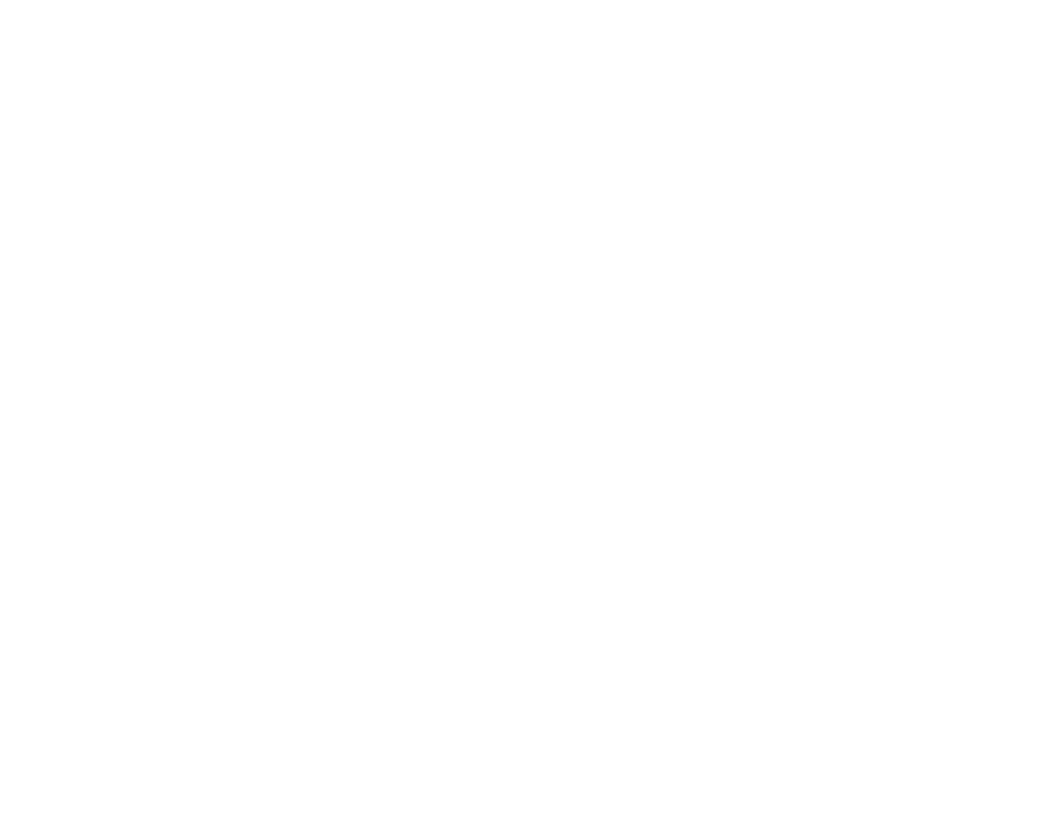
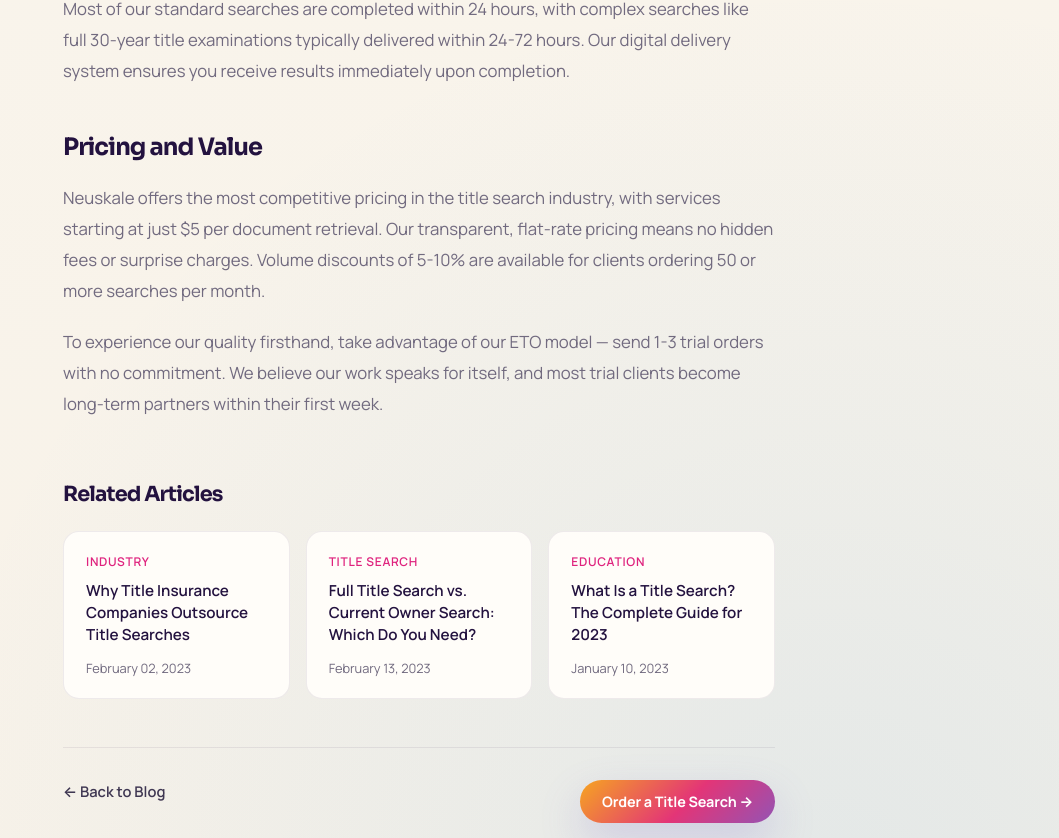
Before and after one commit to neuskale/neuskaleweb, a Next.js app: page /blog/current-owner-search-explained in a window 1280 px wide. Shown: the part 1959-2797 px from the top of the page, without its empty margins (221-1280 px from the left). Before the commit the page ends 1275 px from the top, so only its background shows below. Built offline with nearby package versions, Linux system fonts and the light colour scheme.

Commit message:
Initial commit

```diff
--- a/app/blog/[slug]/page.tsx
+++ b/app/blog/[slug]/page.tsx
@@ -1,4 +1,6 @@
 import type { Metadata } from 'next';
+import fs from 'fs';
+import path from 'path';
 import Link from 'next/link';
 import { notFound } from 'next/navigation';
 import MobileStickyCta from '@/components/MobileStickyCta';
@@ -21,38 +23,127 @@
   };
 }
 
+function extractBlogContent(html: string): string {
+  const start = html.indexOf('<div class="blog-post-content">');
+  if (start === -1) return '';
+  const slice = html.slice(start + '<div class="blog-post-content">'.length);
+  const authorIdx = slice.indexOf('<div class="blog-author');
+  return authorIdx !== -1 ? slice.slice(0, authorIdx) : slice;
+}
+
+interface RelatedArticle {
+  slug: string;
+  cat: string;
+  title: string;
+  date: string;
+}
+
+function extractRelatedArticles(html: string): RelatedArticle[] {
+  const relatedIdx = html.indexOf('class="related-posts"');
+  if (relatedIdx === -1) return [];
+  const section = html.slice(relatedIdx);
+  const cards: RelatedArticle[] = [];
+  const cardRegex = /href="([^"]+\.html)"[^>]*class="related-card"[\s\S]*?<span class="related-cat">([^<]+)<\/span>\s*<h4>([^<]+)<\/h4>\s*<span class="related-date">([^<]+)<\/span>/g;
+  let m;
+  while ((m = cardRegex.exec(section)) !== null) {
+    cards.push({
+      slug: m[1].replace('.html', ''),
+      cat: m[2].trim(),
+      title: m[3].trim(),
+      date: m[4].trim(),
+    });
+  }
+  return cards;
+}
+
 export default function BlogPostPage({ params }: Props) {
   const article = blogData.find(a => a.slug === params.slug);
   if (!article) notFound();
 
+  const htmlFilePath = path.join(process.cwd(), 'public', 'blog', `${params.slug}.html`);
+  let blogContent = '';
+  let relatedArticles: RelatedArticle[] = [];
+  if (fs.existsSync(htmlFilePath)) {
+    const raw = fs.readFileSync(htmlFilePath, 'utf-8');
+    blogContent = extractBlogContent(raw);
+    relatedArticles = extractRelatedArticles(raw);
+  }
+
   return (
     <>
+      <style>{`
+        .blog-post-content h2 { margin: 48px 0 20px; font-size: 1.5rem; }
+        .blog-post-content p { font-size: 1.05rem; line-height: 1.85; color: var(--text-muted); margin-bottom: 20px; }
+        .blog-post-content ul { margin: 20px 0 28px; padding: 0; list-style: none; }
+        .blog-post-content ul li { padding: 12px 0; border-bottom: 1px solid var(--border); font-size: 0.98rem; color: var(--text-muted); line-height: 1.7; }
+        .blog-post-content ul li:last-child { border-bottom: none; }
+        .blog-post-content ul li strong { color: var(--text-dark); }
+        .blog-post-content ol { margin: 20px 0 28px; padding-left: 24px; }
+        .blog-post-content ol li { padding: 8px 0; font-size: 0.98rem; color: var(--text-muted); line-height: 1.7; }
+        .blog-post-content a { color: var(--violet); text-decoration: underline; }
+        .blog-post-content blockquote { border-left: 3px solid var(--violet); padding: 16px 24px; margin: 32px 0; background: rgba(148,0,255,0.04); border-radius: 0 var(--radius-md) var(--radius-md) 0; }
+        .blog-post-content h3 { margin: 32px 0 16px; font-size: 1.2rem; }
+        .blog-post-content h4 { margin: 24px 0 12px; font-size: 1.05rem; }
+        .related-article-card:hover { border-color: rgba(148,0,255,0.25); transform: translateY(-3px); box-shadow: var(--shadow-md); }
+      `}</style>
+
       <section className="page-hero">
         <div className="hero-grid-bg"></div>
         <div className="container">
-          <span className="section-label">{article.cat}</span>
-          <h1>{article.title}</h1>
-          <p className="section-desc" style={{ maxWidth: 700 }}>{article.desc}</p>
+          <span className="section-label">{article!.cat}</span>
+          <h1>{article!.title}</h1>
+          <p className="section-desc" style={{ maxWidth: 700 }}>{article!.desc}</p>
           <div style={{ marginTop: 16, fontSize: '0.9rem', color: 'var(--text-muted)', display: 'flex', gap: 16, justifyContent: 'center' }}>
-            <span>{article.date}</span>
+            <span>{article!.date}</span>
             <span>·</span>
-            <span>{article.read}</span>
+            <span>{article!.read}</span>
           </div>
         </div>
       </section>
 
       <section className="section">
         <div className="container" style={{ maxWidth: 760 }}>
+          {blogContent ? (
+            <div
+              className="blog-post-content"
+              dangerouslySetInnerHTML={{ __html: blogContent }}
+            />
+          ) : (
             <div style={{ background: 'var(--dark-2)', border: '1px solid var(--border)', borderRadius: 'var(--radius-lg)', padding: '40px 48px', textAlign: 'center' }}>
               <h2 style={{ marginBottom: 12 }}>Full Article Coming Soon</h2>
               <p style={{ color: 'var(--text-muted)', marginBottom: 28 }}>
                 We&apos;re migrating our blog content. In the meantime, contact our team for expert guidance on{' '}
-              <strong>{article.title.toLowerCase()}</strong>.
+                <strong>{article!.title.toLowerCase()}</strong>.
               </p>
               <div style={{ display: 'flex', gap: 12, justifyContent: 'center', flexWrap: 'wrap' }}>
                 <Link href="/contact" className="btn btn-primary">Contact Us &rarr;</Link>
                 <Link href="/blog" className="btn btn-secondary">Back to Blog</Link>
               </div>
+            </div>
+          )}
+          {relatedArticles.length > 0 && (
+            <div style={{ marginTop: 64 }}>
+              <h3 style={{ marginBottom: 24, fontSize: '1.3rem' }}>Related Articles</h3>
+              <div style={{ display: 'grid', gridTemplateColumns: 'repeat(auto-fill, minmax(210px, 1fr))', gap: 16 }}>
+                {relatedArticles.map(rel => (
+                  <Link
+                    key={rel.slug}
+                    href={`/blog/${rel.slug}`}
+                    style={{ display: 'flex', flexDirection: 'column', background: 'var(--dark-2)', border: '1px solid var(--border)', borderRadius: 'var(--radius-md)', padding: '20px 22px', textDecoration: 'none', transition: 'var(--transition)' }}
+                    className="related-article-card"
+                  >
+                    <span style={{ fontSize: '0.75rem', fontWeight: 600, color: 'var(--pink)', textTransform: 'uppercase', letterSpacing: '0.06em', marginBottom: 8 }}>{rel.cat}</span>
+                    <p style={{ fontSize: '0.95rem', fontWeight: 600, color: 'var(--text-dark)', lineHeight: 1.45, margin: '0 0 12px', flexGrow: 1 }}>{rel.title}</p>
+                    <span style={{ fontSize: '0.8rem', color: 'var(--text-muted)' }}>{rel.date}</span>
+                  </Link>
+                ))}
+              </div>
+            </div>
+          )}
+
+          <div style={{ marginTop: 48, paddingTop: 32, borderTop: '1px solid var(--border)', display: 'flex', justifyContent: 'space-between' }}>
+            <Link href="/blog" style={{ fontSize: '0.92rem', fontWeight: 600 }}>&larr; Back to Blog</Link>
+            <Link href="/contact" className="btn btn-primary btn-sm">Order a Title Search &rarr;</Link>
           </div>
         </div>
       </section>
```
Lines whose indentation alone changed are shown as unchanged.
